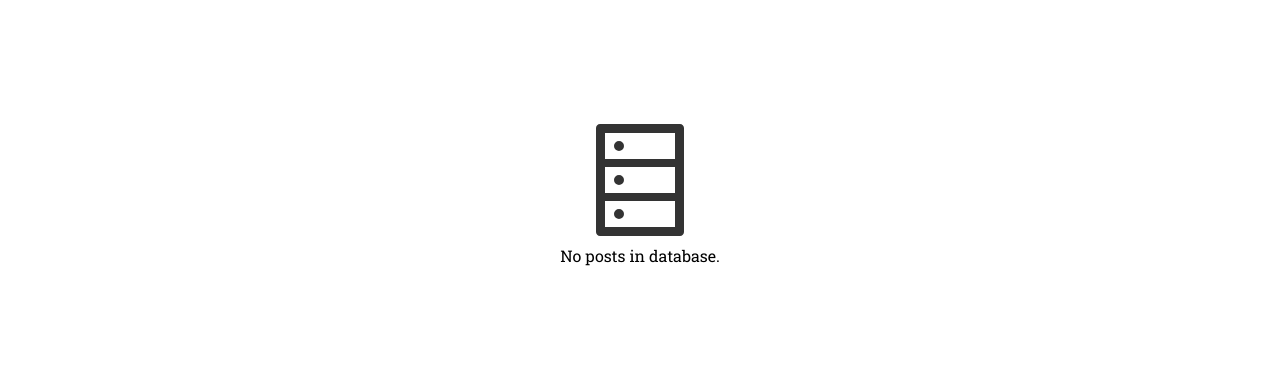
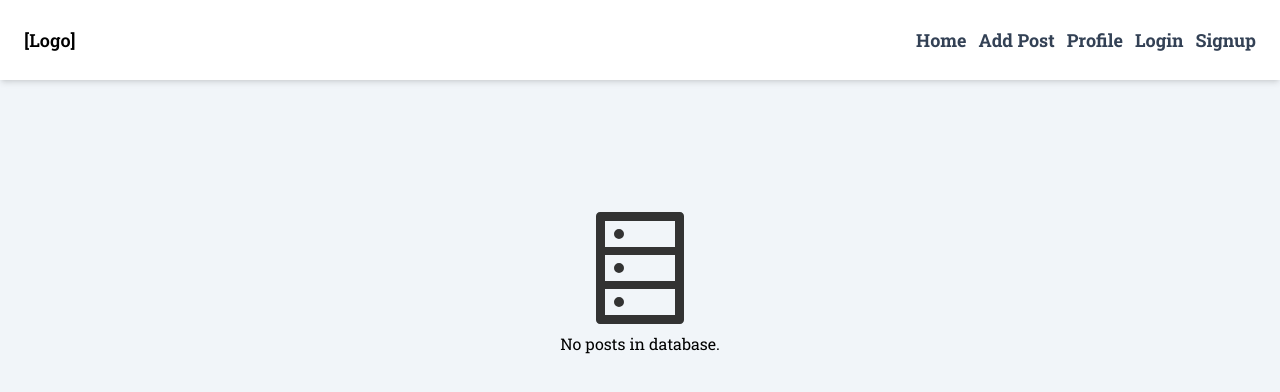
Before and after one commit to myomaungDev/pandora, a React (Vite) app in the folder pandora-fe/: page / in a window 1280 px wide. Shown: the top 392 px of the page. Built offline with nearby package versions, Linux system fonts and the light colour scheme; no server answers.

Commit message:
[frontend]-template for all screens

```diff
--- /dev/null
+++ b/pandora-fe/src/Components/Modules/AppNav.tsx
@@ -0,0 +1,56 @@
+import React from "react";
+import { Link } from "react-router-dom";
+
+export const AppNavBar: React.FC = () => {
+  return (
+    <React.Fragment>
+      <nav className="w-full top-0 sticky bg-white px-2 py-2 shadow-md z-10">
+        <div className="container mx-auto px-4">
+          <div className="flex justify-between h-16">
+            <div className="flex">
+              <div className="flex-shrink-0 flex items-center">
+                <span className="text-lg font-semibold">[Logo]</span>
+              </div>
+            </div>
+            <div className="flex items-center">
+              <div className="hidden md:block">
+                <div className="ml-4 flex space-x-3 items-center md:ml-6">
+                  <Link
+                    to={"/"}
+                    className="text-lg font-bold  text-slate-700 hover:text-slate-900"
+                  >
+                    Home
+                  </Link>
+                  <Link
+                    to={"/create-post"}
+                    className="text-lg font-bold  text-slate-700 hover:text-slate-900"
+                  >
+                    Add Post
+                  </Link>
+                  <Link
+                    to={"/profile"}
+                    className="text-lg font-bold  text-slate-700 hover:text-slate-900"
+                  >
+                    Profile
+                  </Link>
+                  <Link
+                    to={"/profile"}
+                    className="text-lg font-bold  text-slate-700 hover:text-slate-900"
+                  >
+                    Login
+                  </Link>
+                  <Link
+                    to={"/profile"}
+                    className="text-lg font-bold  text-slate-700 hover:text-slate-900"
+                  >
+                    Signup
+                  </Link>
+                </div>
+              </div>
+            </div>
+          </div>
+        </div>
+      </nav>
+    </React.Fragment>
+  );
+};
--- /dev/null
+++ b/pandora-fe/src/Components/Modules/PageWrapper.tsx
@@ -0,0 +1,17 @@
+import React from "react";
+import { AppNavBar } from "./AppNav";
+interface props {
+  children: React.ReactNode;
+}
+export const AppPageWrapper: React.FC<props> = ({ children }) => {
+  return (
+    <React.Fragment>
+      <div className="w-full bg-slate-100 min-h-screen">
+        <AppNavBar />
+        <div className="w-full max-w-screen-lg mx-auto px-2 py-2">
+          {children}
+        </div>
+      </div>
+    </React.Fragment>
+  );
+};
--- a/pandora-fe/src/Screens/Auth.tsx
+++ b/pandora-fe/src/Screens/Auth.tsx
@@ -1,9 +1,12 @@
 import React from "react";
+import { AppPageWrapper } from "../Components/Modules/PageWrapper";
 
 export const AppProfileScreen:React.FC =()=>{
     return(
-        <React.Fragment>
+       <AppPageWrapper>
+          <React.Fragment>
              app profile screen
         </React.Fragment>
+       </AppPageWrapper>
     )
 }
--- /dev/null
+++ b/pandora-fe/src/Screens/CreatePost.tsx
@@ -0,0 +1,12 @@
+import React from "react";
+import { AppPageWrapper } from "../Components/Modules/PageWrapper";
+
+export const AppCreatePostScreen: React.FC = () => {
+  return (
+    <React.Fragment>
+      <AppPageWrapper>
+        <React.Fragment>app create screen</React.Fragment>
+      </AppPageWrapper>
+    </React.Fragment>
+  );
+};
--- a/pandora-fe/src/Screens/Home.tsx
+++ b/pandora-fe/src/Screens/Home.tsx
@@ -6,6 +6,7 @@ import { AxiosError, AxiosResponse } from "axios";
 import { AppPagination } from "../Components/Atoms/AppPagination";
 import { AppAllPostsComponent } from "../Components/Organisms/Posts/AllPosts";
 import { AppNoData } from "../Components/Atoms/NoData";
+import { AppPageWrapper } from "../Components/Modules/PageWrapper";
 
 export const AppHomeScreen: React.FC = () => {
   const [posts, setPosts] = useState<postProps[]>();
@@ -32,6 +33,7 @@ export const AppHomeScreen: React.FC = () => {
 
   return (
     <React.Fragment>
+      <AppPageWrapper>
         {posts && posts.length > 0 ? (
           <React.Fragment>
             <div className="w-full flex flex-col space-y-2">
@@ -48,6 +50,7 @@ export const AppHomeScreen: React.FC = () => {
             <AppNoData message="No posts in database." />
           </React.Fragment>
         )}
+      </AppPageWrapper>
     </React.Fragment>
   );
 };
--- a/pandora-fe/src/Screens/Post.tsx
+++ b/pandora-fe/src/Screens/Post.tsx
@@ -1,9 +1,12 @@
 import React from 'react';
+import { AppPageWrapper } from '../Components/Modules/PageWrapper';
 
 export const AppSinglePostScreen:React.FC =()=>{
     return(
-        <React.Fragment>
+       <AppPageWrapper>
+          <React.Fragment>
 
-        </React.Fragment>
+             </React.Fragment>
+       </AppPageWrapper>
     )
 }
--- a/pandora-fe/src/Screens/Router.tsx
+++ b/pandora-fe/src/Screens/Router.tsx
@@ -4,6 +4,7 @@ import { AppSinglePostScreen } from "./Post";
 import { AppSignupScreen } from "./Signup";
 import { AppSigninScreen } from "./Signin";
 import { AppProfileScreen } from "./Auth";
+import { AppCreatePostScreen } from "./CreatePost";
 export const AppRouter = createBrowserRouter([
   {
     path: "/",
@@ -25,4 +26,8 @@ export const AppRouter = createBrowserRouter([
     path: "/auth",
     element: <AppProfileScreen />,
   },
+  {
+    path: "/create-post",
+    element: <AppCreatePostScreen />,
+  },
 ]);
--- a/pandora-fe/src/Screens/Signin.tsx
+++ b/pandora-fe/src/Screens/Signin.tsx
@@ -1,9 +1,12 @@
 import React from 'react';
+import { AppPageWrapper } from '../Components/Modules/PageWrapper';
 
 export const AppSigninScreen:React.FC =()=>{
     return(
-        <React.Fragment>
+      <AppPageWrapper>
+           <React.Fragment>
              app signup screen
         </React.Fragment>
+      </AppPageWrapper>
     )
 }
--- a/pandora-fe/src/Screens/Signup.tsx
+++ b/pandora-fe/src/Screens/Signup.tsx
@@ -1,9 +1,12 @@
 import React from 'react';
+import { AppPageWrapper } from '../Components/Modules/PageWrapper';
 
 export const AppSignupScreen:React.FC =()=>{
     return(
-        <React.Fragment>
+       <AppPageWrapper>
+          <React.Fragment>
              app signup screen
         </React.Fragment>
+       </AppPageWrapper>
     )
 }
```
Lines whose indentation alone changed are shown as unchanged.
